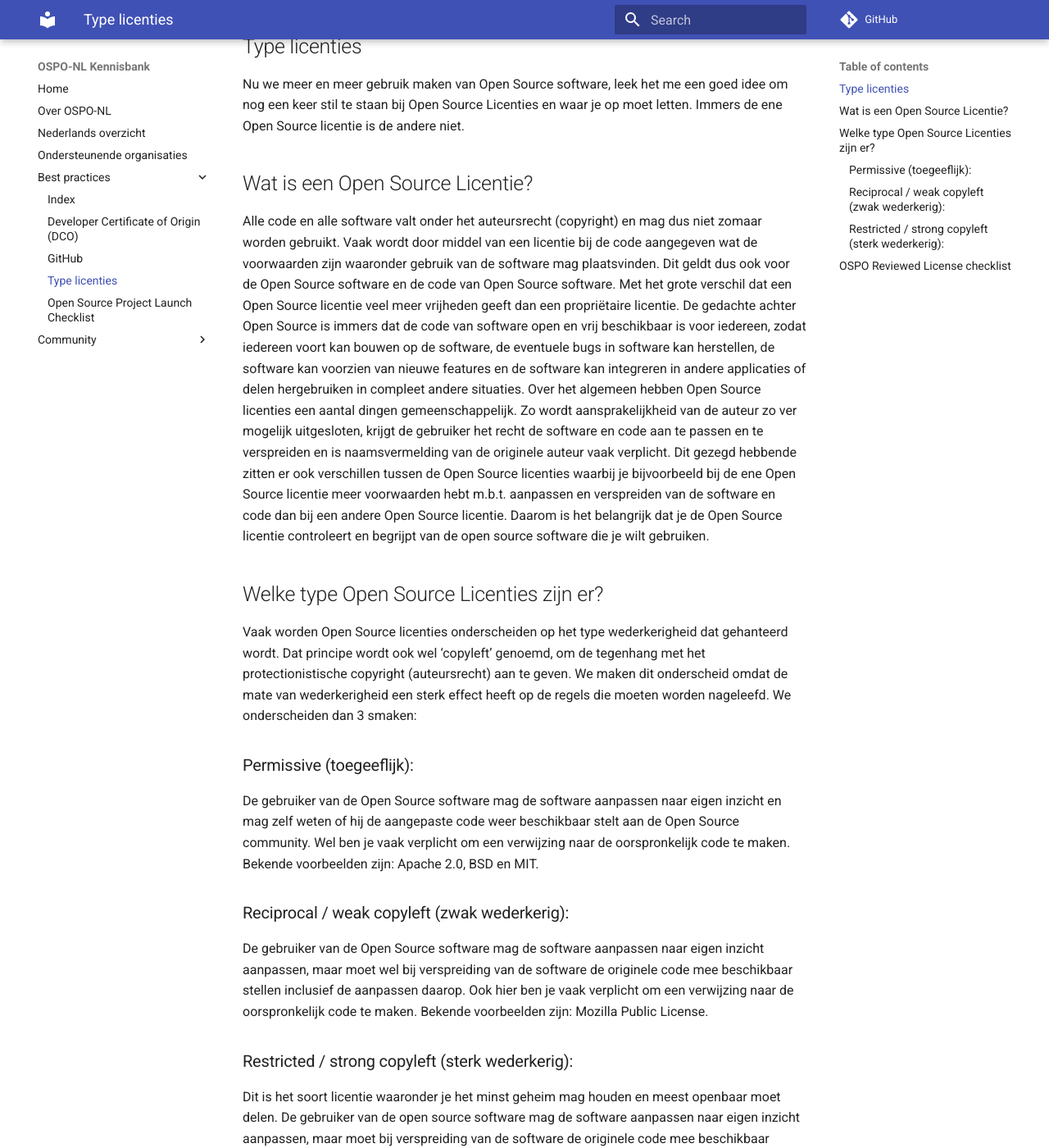
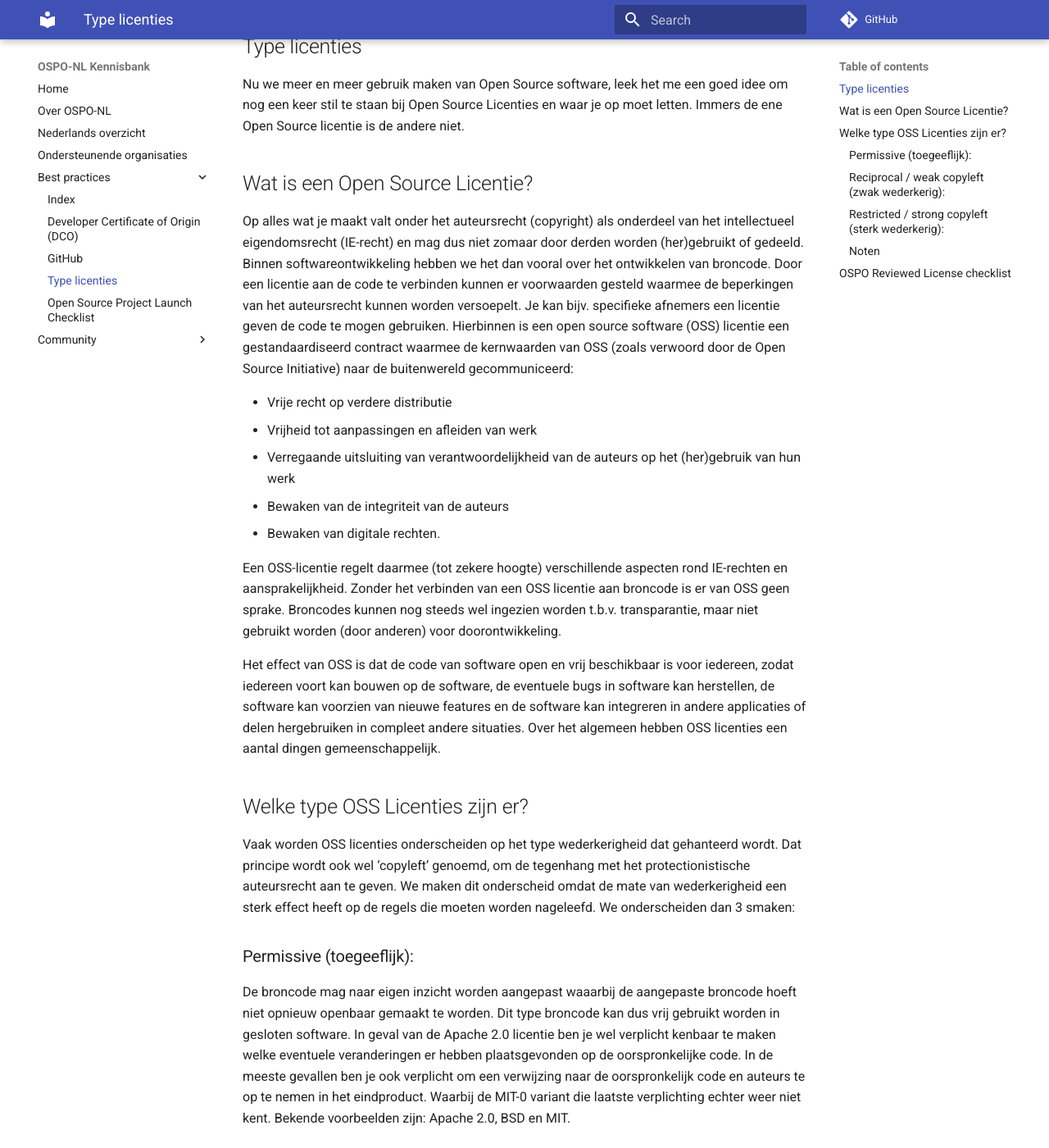
Before and after one commit to ospo-nl/kennisbank, an MkDocs documentation site: the page built from docs/Best practices/Type licenties.md, in a window 1280 px wide and 1400 px high, scrolled down 221 px. Shown: the whole window at 82% size. Built offline with MkDocs 1.6.1 and Material for MkDocs 9.7.7, drawn with Linux system fonts in a browser that asks for light colours; comment, search, counter and statistics services are not loaded; some of the changed text lies outside the part shown.

Commit message:
Aanvulling op de licenties pagina

````diff
--- a/docs/Best practices/Type licenties.md
+++ b/docs/Best practices/Type licenties.md
@@ -3,27 +3,93 @@
 ```
 ## Type licenties
 
-Nu we meer en meer gebruik maken van Open Source software, leek het me een goed idee om nog een keer stil te staan bij Open Source Licenties en waar je op moet letten. Immers de ene Open Source licentie is de andere niet.
-
+Nu we meer en meer gebruik maken van Open Source software, leek het me een goed idee om nog een keer stil te staan bij
+Open Source Licenties en waar je op moet letten. Immers de ene Open Source licentie is de andere niet.
 
 ## Wat is een Open Source Licentie?
 
-Alle code en alle software valt onder het auteursrecht (copyright) en mag dus niet zomaar worden gebruikt. Vaak wordt door middel van een licentie bij de code aangegeven wat de voorwaarden zijn waaronder gebruik van de software mag plaatsvinden. Dit geldt dus ook voor de Open Source software en de code van Open Source software. Met het grote verschil dat een Open Source licentie veel meer vrijheden geeft dan een propriëtaire licentie. De gedachte achter Open Source is immers dat de code van software open en vrij beschikbaar is voor iedereen, zodat iedereen voort kan bouwen op de software, de eventuele bugs in software kan herstellen, de software kan voorzien van nieuwe features en de software kan integreren in andere applicaties of delen hergebruiken in compleet andere situaties. Over het algemeen hebben Open Source licenties een aantal dingen gemeenschappelijk. Zo wordt aansprakelijkheid van de auteur zo ver mogelijk uitgesloten, krijgt de gebruiker het recht de software en code aan te passen en te verspreiden en is naamsvermelding van de originele auteur vaak verplicht. Dit gezegd hebbende zitten er ook verschillen tussen de Open Source licenties waarbij je bijvoorbeeld bij de ene Open Source licentie meer voorwaarden hebt m.b.t. aanpassen en verspreiden van de software en code dan bij een andere Open Source licentie. Daarom is het belangrijk dat je de Open Source licentie controleert en begrijpt van de open source software die je wilt gebruiken.
+Op alles wat je maakt valt onder het auteursrecht (copyright) als onderdeel van het intellectueel eigendomsrecht
+(IE-recht) en mag dus niet zomaar door derden worden (her)gebruikt of gedeeld. Binnen softwareontwikkeling hebben we
+het dan vooral over het ontwikkelen van broncode. Door een licentie aan de code te verbinden kunnen er voorwaarden
+gesteld waarmee de beperkingen van het auteursrecht kunnen worden versoepelt. Je kan bijv. specifieke afnemers een
+licentie geven de code te mogen gebruiken. Hierbinnen is een open source software (OSS) licentie een
+gestandaardiseerd contract waarmee de kernwaarden van OSS (zoals verwoord door de Open Source Initiative) naar
+de buitenwereld gecommuniceerd:
 
-## Welke type Open Source Licenties zijn er?
+- Vrije recht op verdere distributie
+- Vrijheid tot aanpassingen en afleiden van werk
+- Verregaande uitsluiting van verantwoordelijkheid van de auteurs op het (her)gebruik van hun werk
+- Bewaken van de integriteit van de auteurs
+- Bewaken van digitale rechten.
 
-Vaak worden Open Source licenties onderscheiden op het type wederkerigheid dat gehanteerd wordt. Dat principe wordt ook wel ‘copyleft’ genoemd, om de tegenhang met het protectionistische copyright (auteursrecht) aan te geven. We maken dit onderscheid omdat de mate van wederkerigheid een sterk effect heeft op de regels die moeten worden nageleefd. We onderscheiden dan 3 smaken:
+Een OSS-licentie regelt daarmee (tot zekere hoogte) verschillende aspecten rond IE-rechten en aansprakelijkheid.
+Zonder het verbinden van een OSS licentie aan broncode is er van OSS geen sprake. Broncodes kunnen nog steeds wel
+ingezien worden t.b.v. transparantie, maar niet gebruikt worden (door anderen) voor doorontwikkeling.
+
+Het effect van OSS is dat de code van software open en vrij beschikbaar is voor iedereen, zodat iedereen voort kan
+bouwen op de software, de eventuele bugs in software kan herstellen, de software kan voorzien van nieuwe features en
+de software kan integreren in andere applicaties of delen hergebruiken in compleet andere situaties. Over het algemeen
+hebben OSS licenties een aantal dingen gemeenschappelijk.
+
+## Welke type OSS Licenties zijn er?
+Vaak worden OSS licenties onderscheiden op het type wederkerigheid dat gehanteerd wordt. Dat principe wordt ook wel
+‘copyleft’ genoemd, om de tegenhang met het protectionistische auteursrecht aan te geven. We maken dit onderscheid
+omdat de mate van wederkerigheid een sterk effect heeft op de regels die moeten worden nageleefd. We onderscheiden
+dan 3 smaken:
 
 ### Permissive (toegeeflijk):
-De gebruiker van de Open Source software mag de software aanpassen naar eigen inzicht en mag zelf weten of hij de aangepaste code weer beschikbaar stelt aan de Open Source community. Wel ben je vaak verplicht om een verwijzing naar de oorspronkelijk code te maken. Bekende voorbeelden zijn: Apache 2.0, BSD en MIT.
+De broncode mag naar eigen inzicht worden aangepast waaarbij de aangepaste broncode hoeft niet opnieuw openbaar
+gemaakt te worden. Dit type broncode kan dus vrij gebruikt worden in gesloten software. In geval van de Apache 2.0
+licentie ben je wel verplicht kenbaar te maken welke eventuele veranderingen er hebben plaatsgevonden op de
+oorspronkelijke code. In de meeste gevallen ben je ook verplicht om een verwijzing naar de oorspronkelijk code en
+auteurs te op te nemen in het eindproduct. Waarbij de MIT-0 variant die laatste verplichting echter weer niet kent.
+Bekende voorbeelden zijn: Apache 2.0, BSD en MIT.
 
 ### Reciprocal / weak copyleft (zwak wederkerig):
-De gebruiker van de Open Source software mag de software aanpassen naar eigen inzicht aanpassen, maar moet wel bij verspreiding van de software de originele code mee beschikbaar stellen inclusief de aanpassen daarop. Ook hier ben je vaak verplicht om een verwijzing naar de oorspronkelijk code te maken. Bekende voorbeelden zijn: Mozilla Public License.
+Deze licentie is iets beperkter dan de permissive licenties. Je bent namelijk verplicht om alle veranderingen aan de
+oorspronkelijke code ook weer OSS beschikbaar te maken. Dus niet alleen kenbaar maken welke verbeteringen er zijn
+gedaan, maar de letterlijk verbeterde broncode. De software waarbinnen de betreffende broncode is gebruikt hoeft niet
+OSS te zijn als geheel. Zo kunnen broncodes met deze licenties ook zonder problemen in gesloten software gebruikt
+worden. Bekende voorbeelden zijn: MPL v2.0, EUPL v1.2
 
 ### Restricted / strong copyleft (sterk wederkerig):
-Dit is het soort licentie waaronder je het minst geheim mag houden en meest openbaar moet delen. De gebruiker van de open source software mag de software aanpassen naar eigen inzicht aanpassen, maar moet bij verspreiding van de software de originele code mee beschikbaar stellen inclusief de aanpassen daarop. Ook je eigen code die integreert met deze broncode moet openbaar beschikbaar gesteld worden. Bekende voorbeelden zijn: GNU General Public License en GNU Library General Public License.
+Deze broncode brengt bovenop de vorige licentie nog een zogenaamd 'viraal' effect mee. Dat betekent dat de
+softwareoplossing waarbinnen dit type broncode wordt gebruikt 'geïnfecteerd' raakt door deze licentie. Als je dus een
+GPLv3 broncode gebruikt in een groter geheel, dan moet het grotere geheel ook onder de GPLv3 licentie beschikbaar
+gesteld worden.
+Vooorbeeld: Software A bestaat uit component A (MIT), B (EUPL) en C (GPLv3). Dan betekent dat dat software A als geheel
+onder de GPLv3 licentie valt. Component A en component B kunnen nog steeds wel onafhankelijk hergebruikt worden onder
+hun oorspronkelijke licentie. Deze licenties zijn dus niet verenigbaar met gesloten software. Bekendste voorbeeld is:
+GPLv3.
 
-Een Open Source licentie uit de smaak ‘Restricted / strong copyleft’ vergt meer kennis van deze betreffende Open Source licentie om deze juist te kunnen toe te passen. Als je gebruikt maakt van Open Source software met een Open Source licentie uit deze smaak dien je met meer voorwaarden rekening te houden. Wanneer je onjuist rekening houd met deze voorwaarden loop je het risico dat je aangesproken / aangeklaagd wordt door de oorspronkelijke maker voor onjuist gebruik.
+Een variant van de GPLv3 is de LGPLv3. De LGPL vermindert het virale effect door een totale software oplossing niet
+te infecteren met de licentie van het hergebruikte component wanneer het als library (soft-linked) wordt gekoppeld.
+
+### Noten
+
+Een OSS licentie uit de smaak ‘Restricted / strong copyleft’ vergt meer kennis van deze betreffende OSS licentie om
+deze juist te kunnen toe te passen. Als je gebruikt maakt van OSS met een OSS licentie uit deze smaak dien je met meer
+voorwaarden rekening te houden. Wanneer je onjuist rekening houd met deze voorwaarden loop je het risico dat je
+aangesproken / aangeklaagd wordt door de oorspronkelijke maker voor onjuist gebruik.
+
+Met een OSS licentie geef je de controle uit handen op welke manier je broncode gebruikt gaat worden in nieuwe
+toepassingen. Je broncode kan dus gebruikt worden voor de ontwikkeling van levensreddende medicijnen, maar net zo goed
+in een kernwapen waarmee de mensheid wordt vernietigd.
+
+Verder is het goed om te realiseren dat een OSS licentie geen openbaarheid afdwingt. Wat een OSS licentie afdwingt is
+het recht van vrije distributie. Dat recht wordt pas actief wanneer er sprake is van daadwerkelijke distrubitie oftewel
+verspreiding van de software en/of broncode. Wanneer je binnen je organisatie aan OSS software werkt die verder niet
+buiten de organisatie is gedeeld, dan is er geen sprake van verspreiding. Het recht op vrije distributie geldt dan dus
+niet. Het voordeel hiervan is dat je in organisatorisch verband (bijv. in een stichting) toch elkaar de vrijheid kan
+geven aan broncode te werken, zonder de plicht de broncode openbaar te moeten maken. Alleen, op het moment dat de
+broncode of het eindproduct wel buiten je organisatie bewust is gedeeld, dan heeft iedereen die aan de broncode heeft
+gewerkt het recht de (die versie van de) broncode ook verder te verspreiden.
+
+Andersom kan broncode ook prima openbaar worden gemaakt zonder OSS licentie. Daarmee blijft de broncode
+auteursrechtelijk beschermd en kan het dus niet hergebruikt worden. Openbaarmaking geeft wel inzicht in de broncode.
 
 ## OSPO Reviewed License checklist
-Om de toetsing en het gebruik van Open Source licenties makkelijker te maken, kan een OSPO Reviewed License checklist helpen. OSPO Reviewed License checklist bevat een overzicht van veel gebruikte Open Source licenties en of deze toegestaan zijn voor gebruik binnen je organisatie. Hiermee kun je een helder referentiekader neer te zetten voor je organisatie m.b.t. gebruik van Open Source licenties.
+Om de toetsing en het gebruik van OSS licenties makkelijker te maken, kan een OSPO Reviewed License checklist helpen.
+OSPO Reviewed License checklist bevat een overzicht van veel gebruikte OSS licenties en of deze toegestaan zijn voor
+gebruik binnen je organisatie. Hiermee kun je een helder referentiekader neer te zetten voor je organisatie m.b.t.
+gebruik van OSS licenties.
````
